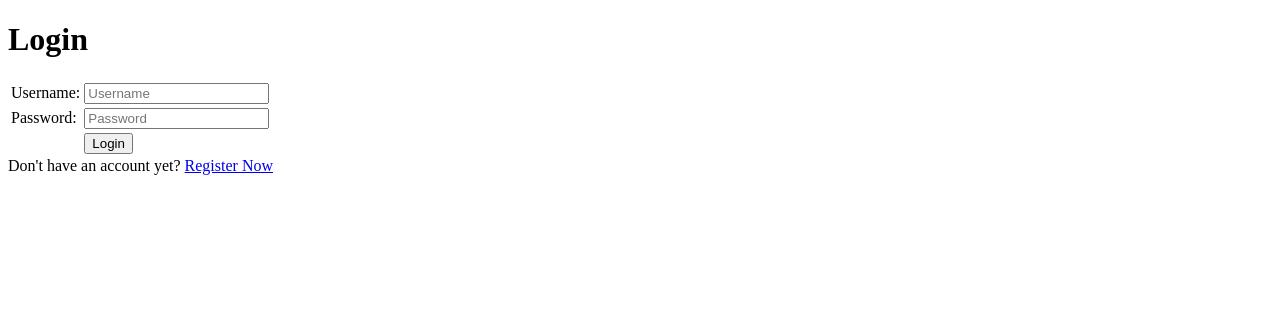
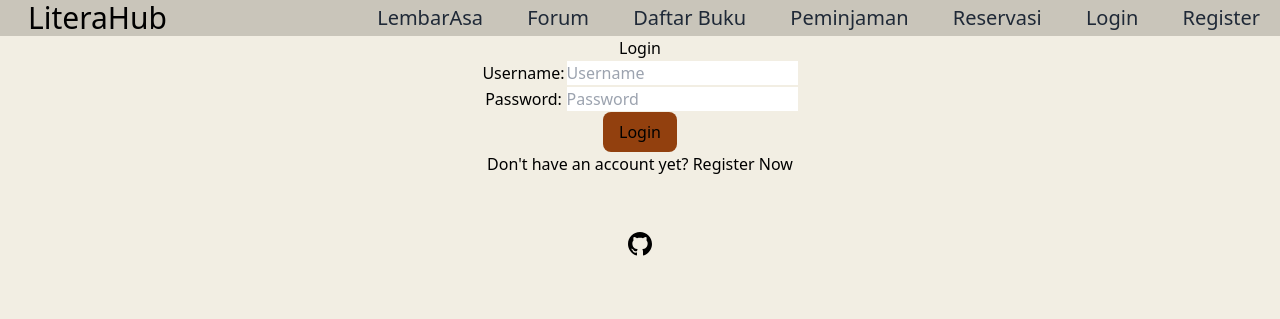
Before and after one commit to LiteraHub/LiteraHub, a Django app: page /login/ in a window 1280 px wide. Shown: the top 319 px of the page. Run offline with Django 4.2, Linux system fonts and the light colour scheme.

Commit message:
fix register, login, logout

```diff
--- a/main/templates/landingpage.html
+++ b/main/templates/landingpage.html
@@ -8,8 +8,8 @@
 {% block content %}
 <div class="welcoming">
     <div id="left-welcome">
-        <h1 class="header-text">Welcome to LiteraHub!</h1>
-        <p>insert deskripsi literahub</p>
+        <br><br><br><br><br>
+        <h1 class="header-text text-6xl align-baseline">Welcome to LiteraHub!</h1>
     </div>
     <div id="right-welcome">
         <h3>Mulai Membaca</h3>
--- a/main/templates/login.html
+++ b/main/templates/login.html
@@ -1,30 +1,30 @@
-<!DOCTYPE html>
-<head>
+{% extends 'base.html' %}
+
+{% block meta %}
 <title>Login</title>
-</head>
-<body>
-     <div class = "login">
+{% endblock meta %}
+
+{% block content %}
+<div class = "login text-center justify-center">
 
      <h1>Login</h1>
 
      <form method="POST" action="">
           {% csrf_token %}
-               <table>
-                    <tr>
+          <table class="mx-auto">
+               <tr class="place-content-center">
                     <td>Username: </td>
                     <td><input type="text" name="username" placeholder="Username" class="form-control"></td>
                </tr>
 
-                    <tr>
+               <tr class="place-content-center">
                     <td>Password: </td>
                     <td><input type="password" name="password" placeholder="Password" class="form-control"></td>
                </tr>
 
-                    <tr>
-                         <td></td>
-                         <td><input class="btn login_btn" type="submit" value="Login"></td>
-                    </tr>
           </table>
+
+          <input class="btn login_btn bg-amber-800 rounded-lg px-4 py-2" type="submit" value="Login">
      </form>
 
      {% if messages %}
@@ -36,4 +36,6 @@
      {% endif %}
 
      Don't have an account yet? <a href="{% url 'main:register' %}">Register Now</a>
-</body>
+{% endblock content %}
+
+{% include 'footer.html' %}
--- a/main/urls.py
+++ b/main/urls.py
@@ -1,5 +1,5 @@
 from django.urls import path
-from main.views import show_main, register, login_user
+from main.views import show_main, register, login_user,logout_user
 
 app_name = 'main'
 
@@ -7,4 +7,5 @@ urlpatterns = [
     path('', show_main, name='show_main'),
     path('register/', register, name='register'),
     path('login/', login_user, name='login'),
+    path('logout/', logout_user, name='logout'),
 ]
--- a/main/views.py
+++ b/main/views.py
@@ -2,6 +2,7 @@ from django.shortcuts import render, redirect
 from django.contrib.auth.forms import UserCreationForm
 from django.contrib import messages
 from django.contrib.auth import authenticate, login
+from django.contrib.auth import logout
 
 def show_main(request):
     context = {
@@ -33,3 +34,8 @@ def login_user(request):
             messages.info(request, 'Sorry, incorrect username or password. Please try again.')
     context = {}
     return render(request, 'login.html', context)
+
+
+def logout_user(request):
+    logout(request)
+    return redirect('main:login')
--- a/package.json
+++ b/package.json
@@ -3,6 +3,6 @@
         "dev": "npx tailwindcss -i ./static/src/input.css -o ./static/src/styles.css --watch"
     },
     "devDependencies": {
-        "tailwindcss": "^3.3.4"
+        "tailwindcss": "^3.3.5"
     }
 }
--- a/static/src/styles.css
+++ b/static/src/styles.css
@@ -1,6 +1,6 @@
 /* static/src/input.css */
 
-/* ! tailwindcss v3.3.3 | MIT License | https://tailwindcss.com */
+/* ! tailwindcss v3.3.5 | MIT License | https://tailwindcss.com */
 
 /*
 1. Prevent padding and border from affecting element width. (https://github.com/mozdevs/cssremedy/issues/4)
@@ -538,12 +538,37 @@ video {
   position: static;
 }
 
+.mx-auto {
+  margin-left: auto;
+  margin-right: auto;
+}
+
 .mt-2 {
   margin-top: 0.5rem;
 }
 
 .mt-auto {
   margin-top: auto;
+}
+
+.ml-5 {
+  margin-left: 1.25rem;
+}
+
+.ml-10 {
+  margin-left: 2.5rem;
+}
+
+.ml-8 {
+  margin-left: 2rem;
+}
+
+.ml-6 {
+  margin-left: 1.5rem;
+}
+
+.ml-7 {
+  margin-left: 1.75rem;
 }
 
 .block {
@@ -558,6 +583,10 @@ video {
   display: flex;
 }
 
+.table {
+  display: table;
+}
+
 .h-20 {
   height: 5rem;
 }
@@ -566,16 +595,51 @@ video {
   width: 100%;
 }
 
+.place-content-center {
+  place-content: center;
+}
+
 .justify-center {
   justify-content: center;
+}
+
+.rounded-lg {
+  border-radius: 0.5rem;
+}
+
+.bg-amber-800 {
+  --tw-bg-opacity: 1;
+  background-color: rgb(146 64 14 / var(--tw-bg-opacity));
 }
 
 .fill-red-500 {
   fill: #ef4444;
 }
 
+.px-4 {
+  padding-left: 1rem;
+  padding-right: 1rem;
+}
+
+.py-2 {
+  padding-top: 0.5rem;
+  padding-bottom: 0.5rem;
+}
+
 .pt-10 {
   padding-top: 2.5rem;
+}
+
+.text-center {
+  text-align: center;
+}
+
+.align-baseline {
+  vertical-align: baseline;
+}
+
+.align-bottom {
+  vertical-align: bottom;
 }
 
 .text-3xl {
@@ -583,9 +647,19 @@ video {
   line-height: 2.25rem;
 }
 
+.text-6xl {
+  font-size: 3.75rem;
+  line-height: 1;
+}
+
 .text-gray-800 {
   --tw-text-opacity: 1;
   color: rgb(31 41 55 / var(--tw-text-opacity));
+}
+
+.text-slate-100 {
+  --tw-text-opacity: 1;
+  color: rgb(241 245 249 / var(--tw-text-opacity));
 }
 
 .hover\:text-red-700:hover {
--- a/tailwind.config.js
+++ b/tailwind.config.js
@@ -1,7 +1,8 @@
 /** @type {import('tailwindcss').Config} */
 module.exports = {
     content: [
-        './templates/**/*.html' //new
+        './templates/**/*.html',
+        './main/templates/*.html' //new
     ],
     theme: {
       extend: {},
--- a/templates/header.html
+++ b/templates/header.html
@@ -35,7 +35,7 @@
 <nav class="bg-custom">
     <div class="logo">
         <img>
-        <a class ="text-3xl" href="#">
+        <a class ="text-3xl ml-7" href="{% url 'main:show_main' %}">
             LiteraHub
         </a>
     </div>
@@ -46,9 +46,12 @@
             <li><a class="text-gray-800 hover:text-red-700" href="#">Daftar Buku</a></li>
             <li><a class="text-gray-800 hover:text-red-700" href="#">Peminjaman</a></li>
             <li><a class="text-gray-800 hover:text-red-700" href="#">Reservasi</a></li>
+            {% if user.is_authenticated %}
+            <li><a class="text-gray-800 hover:text-red-700" href="{% url 'main:logout' %}">Logout</a></li>
+            {% else %}
             <li><a class="text-gray-800 hover:text-red-700" href="{% url 'main:login' %}">Login</a></li>
             <li><a class="text-gray-800 hover:text-red-700" href="{% url 'main:register' %}">Register</a></li>
-            <li><a class="text-gray-800 hover:text-red-700" href="#">Logout</a></li>
+            {% endif %}
         </ul>
     </div>
 </nav>
```
Also changed, not shown: main/templates/register.html (+13 -11 lines), package-lock.json. Lines whose indentation alone changed are shown as unchanged.
